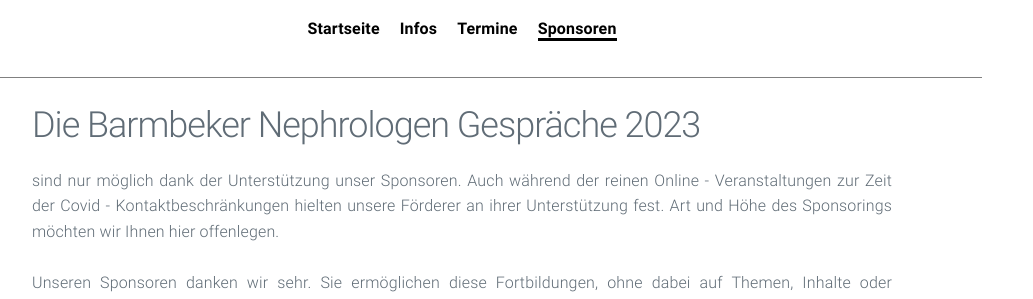
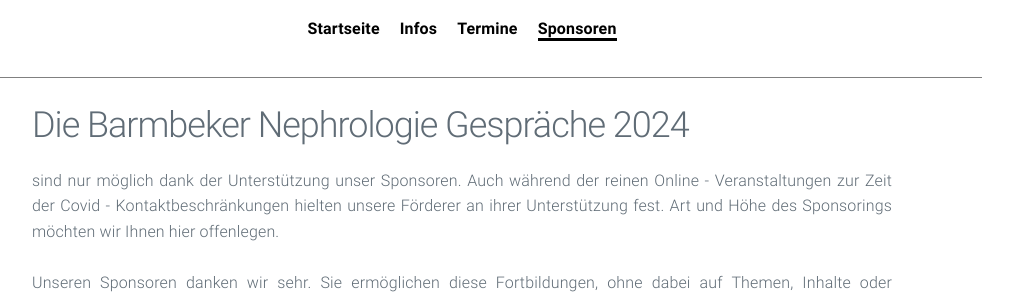
Before and after one commit to manuelpaul86/manuelpaul86.github.io, a Jekyll site: the page built from sponsoren.md, in a window 1280 px wide. Shown: the part 128-427 px from the top of the page, without its empty margins (178-1211 px from the left). Built offline with Jekyll 4.4.1, drawn with Linux system fonts in a browser that asks for light colours.

Commit message:
Update sponsoren.md

```diff
--- a/sponsoren.md
+++ b/sponsoren.md
@@ -2,7 +2,7 @@
 layout: default
 title: Sponsoren
 ---
-## Die Barmbeker Nephrologen Gespräche 2023
+## Die Barmbeker Nephrologie Gespräche 2024
 
 sind nur möglich dank der Unterstützung unser Sponsoren. Auch während der reinen Online - Veranstaltungen zur Zeit der Covid - Kontaktbeschränkungen hielten unsere Förderer an ihrer Unterstützung fest. Art und Höhe des Sponsorings möchten wir Ihnen hier offenlegen.
 
```
